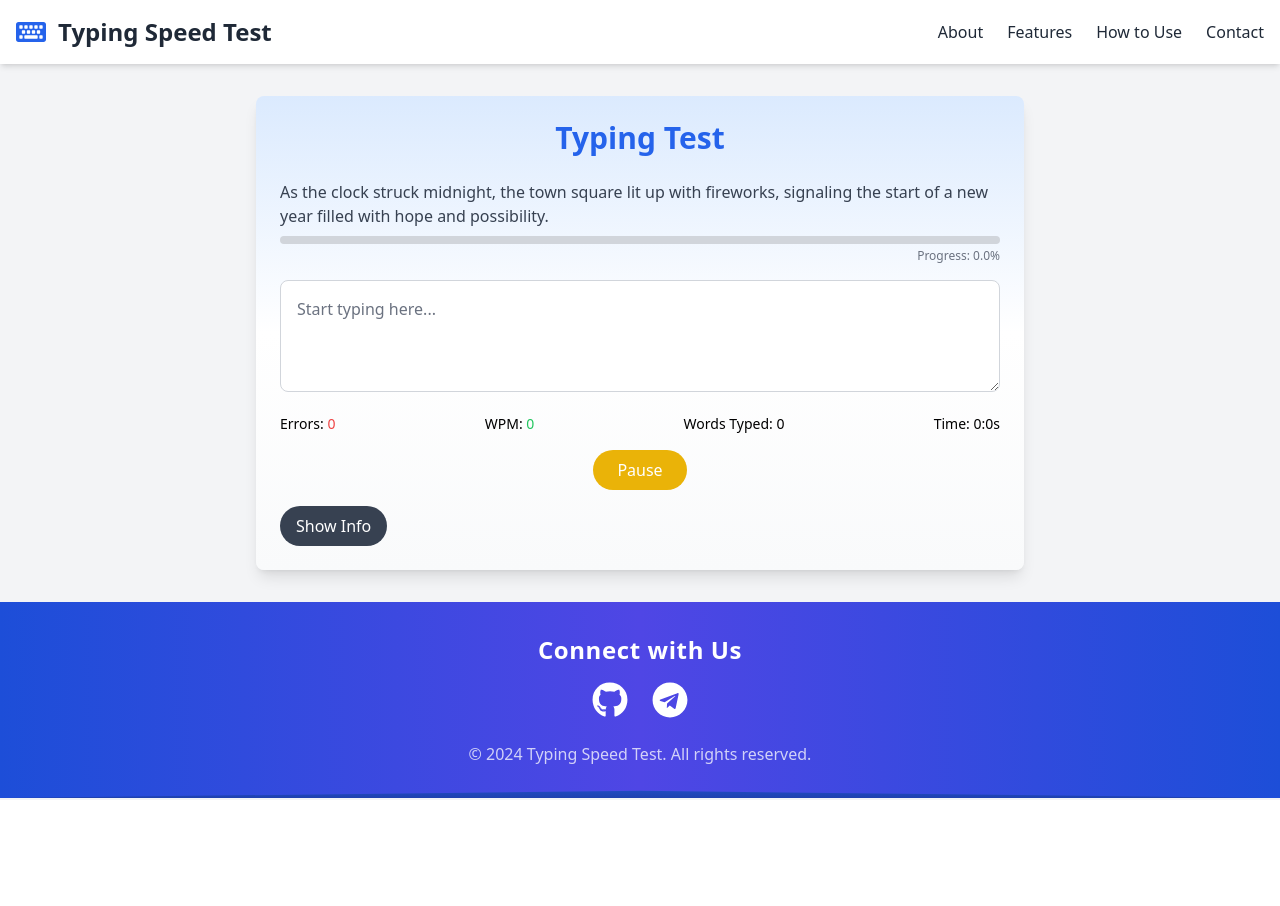
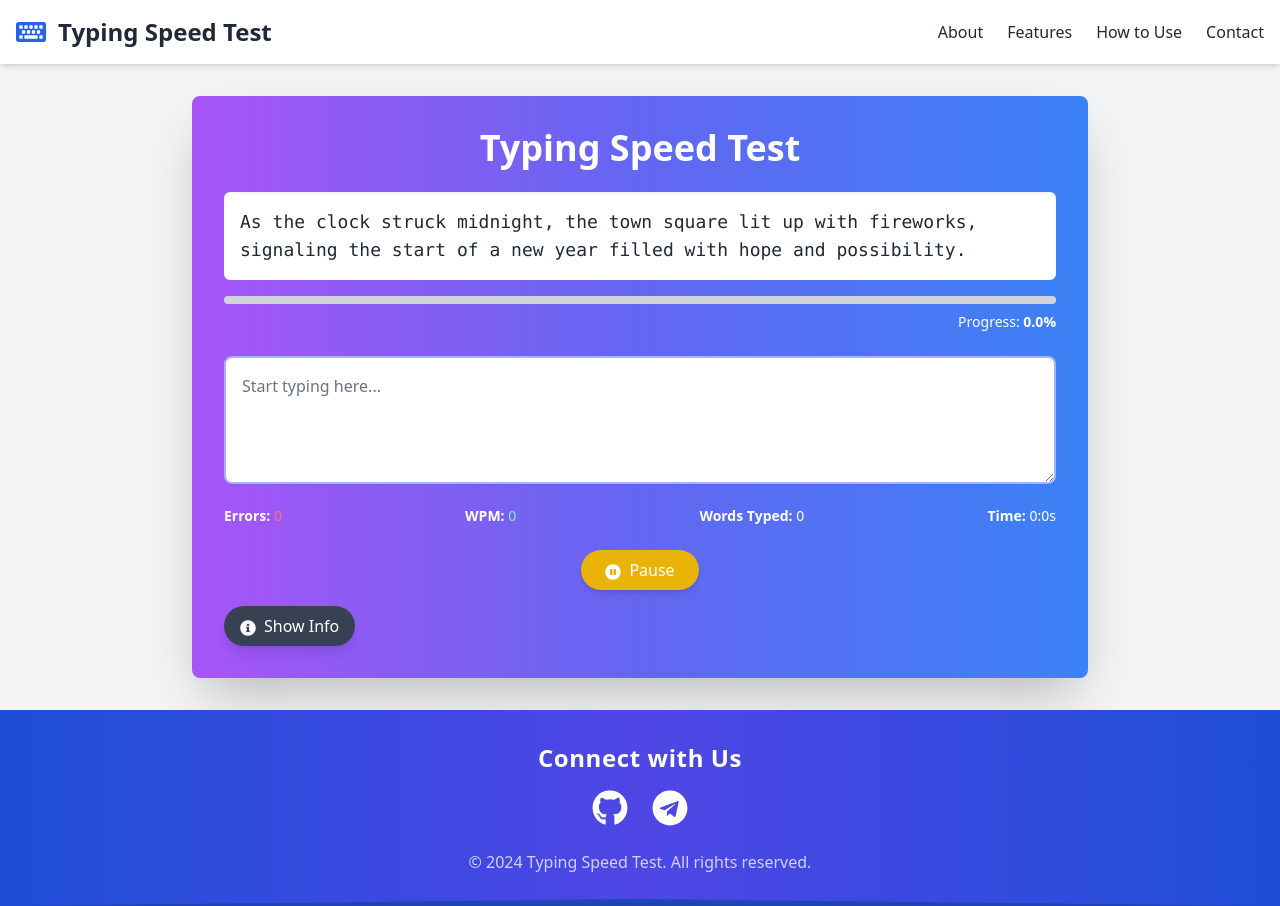
Before and after one commit to ltxstudio/typing-speed, a React (Vite) app: page / in a window 1280 px wide. Before the commit the page ends 800 px from the top, so only its background shows below. Built offline with nearby package versions, Linux system fonts and the light colour scheme.

Commit message:
Update TypingTest.jsx

```diff
--- a/src/components/TypingTest.jsx
+++ b/src/components/TypingTest.jsx
@@ -1,6 +1,6 @@
 import React, { useState, useEffect } from "react";
 import { sampleTexts } from "../data/sampleText";
-import { FaInfoCircle, FaPlayCircle, FaPauseCircle } from "react-icons/fa";
+import { FaInfoCircle, FaPlayCircle, FaPauseCircle, FaRedo } from "react-icons/fa";
 import { motion } from "framer-motion";
 import Confetti from "react-confetti";
 
@@ -84,37 +84,41 @@ const TypingTest = ({ onComplete }) => {
 
   return (
     <motion.div
-      className="p-6 bg-gradient-to-b from-blue-100 via-white to-gray-50 rounded-lg shadow-lg max-w-3xl mx-auto"
+      className="p-8 bg-gradient-to-r from-purple-500 via-indigo-500 to-blue-500 text-white rounded-lg shadow-2xl max-w-4xl mx-auto"
       initial={{ opacity: 0 }}
       animate={{ opacity: 1 }}
       transition={{ duration: 0.5 }}
     >
       {finished && <Confetti />}
-      <h2 className="text-3xl font-extrabold text-center text-blue-600 mb-6">
-        Typing Test
+      <h2 className="text-4xl font-extrabold text-center mb-6">
+        Typing Speed Test
       </h2>
 
-      <div className="relative mb-4">
-        <div className="text-gray-700 mb-2 font-medium">
+      <div className="relative mb-6">
+        <div className="text-lg font-mono bg-white text-gray-800 p-4 rounded-md shadow-inner">
           {text.split("").map((char, index) => (
             <span
               key={index}
               className={`${
-                input[index] === char ? "text-green-500" : input[index] ? "text-red-500" : ""
+                input[index] === char
+                  ? "text-green-600"
+                  : input[index]
+                  ? "text-red-500"
+                  : ""
               }`}
             >
               {char}
             </span>
           ))}
         </div>
-        <div className="w-full bg-gray-300 h-2 rounded-full">
+        <div className="w-full bg-gray-300 h-2 rounded-full mt-4">
           <div
-            className="h-2 bg-blue-500 rounded-full transition-all"
+            className="h-2 bg-green-400 rounded-full transition-all"
             style={{ width: `${completionPercentage}%` }}
           ></div>
         </div>
-        <p className="text-right text-xs text-gray-500 mt-1">
-          Progress: {completionPercentage}%
+        <p className="text-right text-sm mt-2">
+          Progress: <span className="font-semibold">{completionPercentage}%</span>
         </p>
       </div>
 
@@ -122,55 +126,78 @@ const TypingTest = ({ onComplete }) => {
         disabled={finished || isPaused}
         value={input}
         onChange={handleInputChange}
-        className="w-full h-28 border border-gray-300 rounded-lg p-4 focus:outline-none focus:ring-2 focus:ring-blue-500 transition-all text-gray-700"
+        className="w-full h-32 bg-white text-gray-800 border-2 border-indigo-300 rounded-lg p-4 focus:ring-2 focus:ring-purple-400 shadow-sm"
         placeholder="Start typing here..."
       ></textarea>
 
       <div className="flex justify-between mt-4 text-sm">
-        <p>Errors: <span className="text-red-500">{errorCount}</span></p>
-        <p>WPM: <span className="text-green-500">{realTimeSpeed}</span></p>
-        <p>Words Typed: {typedWords}</p>
         <p>
-          Time: {Math.floor(elapsedTime / 60)}:{elapsedTime % 60}s
+          <span className="font-semibold">Errors:</span>{" "}
+          <span className="text-red-400">{errorCount}</span>
+        </p>
+        <p>
+          <span className="font-semibold">WPM:</span>{" "}
+          <span className="text-green-300">{realTimeSpeed}</span>
+        </p>
+        <p>
+          <span className="font-semibold">Words Typed:</span> {typedWords}
+        </p>
+        <p>
+          <span className="font-semibold">Time:</span> {Math.floor(elapsedTime / 60)}:
+          {elapsedTime % 60}s
         </p>
       </div>
 
-      <div className="mt-4 text-center">
+      <div className="mt-6 flex justify-center space-x-4">
         {finished ? (
           <button
             onClick={restartTest}
-            className="px-6 py-2 bg-blue-600 text-white rounded-full hover:bg-blue-700 transition-all"
+            className="px-6 py-2 bg-blue-600 hover:bg-blue-700 rounded-full shadow-md"
           >
+            <FaRedo className="inline mr-2" />
             Restart Test
           </button>
         ) : (
           <button
             onClick={togglePause}
-            className="px-6 py-2 bg-yellow-500 text-white rounded-full hover:bg-yellow-600 transition-all"
+            className="px-6 py-2 bg-yellow-500 hover:bg-yellow-600 rounded-full shadow-md"
           >
-            {isPaused ? "Resume" : "Pause"}
+            {isPaused ? (
+              <>
+                <FaPlayCircle className="inline mr-2" />
+                Resume
+              </>
+            ) : (
+              <>
+                <FaPauseCircle className="inline mr-2" />
+                Pause
+              </>
+            )}
           </button>
         )}
       </div>
 
       <button
         onClick={toggleInfo}
-        className="mt-4 px-4 py-2 bg-gray-700 text-white rounded-full"
+        className="mt-4 px-4 py-2 bg-gray-700 hover:bg-gray-800 rounded-full shadow-lg text-white"
       >
+        <FaInfoCircle className="inline mr-2" />
         {showInfo ? "Hide Info" : "Show Info"}
       </button>
 
       {showInfo && (
         <motion.div
-          className="mt-4 bg-gray-100 p-4 rounded-lg shadow"
+          className="mt-4 bg-white text-gray-800 p-6 rounded-lg shadow-md"
           initial={{ opacity: 0 }}
           animate={{ opacity: 1 }}
           transition={{ duration: 0.5 }}
         >
-          <h3 className="text-lg font-bold mb-2 text-blue-600">How to Use</h3>
-          <p className="text-gray-700">
-            Type the text as it appears above. Your speed and accuracy are
-            tracked in real time.
+          <h3 className="text-xl font-semibold text-purple-500 mb-3">
+            How to Use
+          </h3>
+          <p className="leading-relaxed">
+            Type the text as it appears above. Your speed and accuracy are tracked
+            in real time. Complete the test to see your results.
           </p>
         </motion.div>
       )}
```
